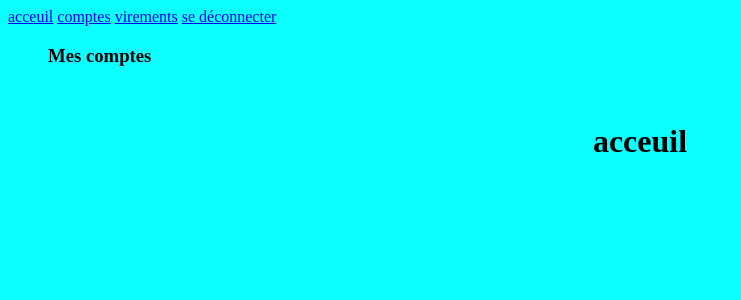
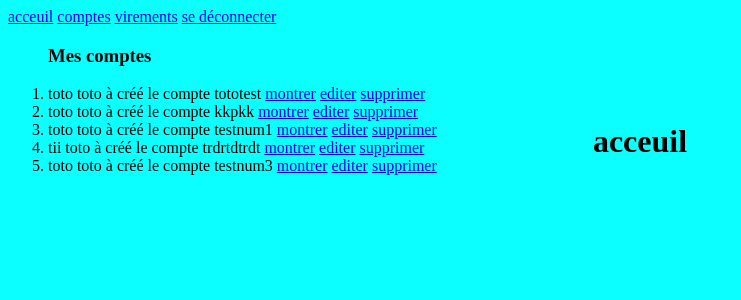
Before and after one commit to iiiiyama/SAE-401, a Django app: page /compte in a window 1280 px wide. Shown: the top 300 px of the page, without its empty margins (0-741 px from the left). Run offline with Django 4.2, Linux system fonts and the light colour scheme; data comes from the database, SQL or seed files in the repository; both versions use the stored data as it was after the commit.

Commit message:
ajout et affichage des comptes fonctionnel

```diff
--- a/banque/mybank/forms.py
+++ b/banque/mybank/forms.py
@@ -20,11 +20,11 @@ from . import models
 class accountForm(ModelForm):
     class Meta:
         model = models.account
-        fields = ('nom', 'prenom', 'email', 'nom_compte', 'num_compte')
+        fields = ('nom', 'prenom', 'adresse', 'email', 'nom_compte', 'num_compte')
         labels = {
             'nom' : _('Nom'),
             'prenom' : _('Prenom') ,
-            #'adresse' : _('Adresse'),
+            'adresse' : _('Adresse'),
             'email' : _('Email'),
             'nom_compte' : _('Nom_compte'),
             'num_compte' : _('Num_compte'),
@@ -44,7 +44,7 @@ class CustomUserCreationForm(UserCreationForm):
             raise ValidationError("pas le même mot de passe")
         return password2
 
-    def save(self):
+    def save(self, commit = True):
         user = User.objects.create_user(
             self.cleaned_data['username'],
             self.cleaned_data['password1'],
--- a/banque/mybank/models.py
+++ b/banque/mybank/models.py
@@ -18,13 +18,13 @@ class CustomUser(AbstractBaseUser):
 class account(models.Model):
     nom = models.CharField(max_length=100)
     prenom = models.CharField(max_length=100)
-    #adresse = models.CharField(max_length=200)
+    adresse = models.CharField(max_length=200)
     email = models.EmailField(max_length=30)
-    nom_compte = models.CharField(max_length=20, unique=True)
-    num_compte = models.CharField(max_length=10, unique=True)
+    nom_compte = models.CharField(max_length=20, unique=True, default='')
+    num_compte = models.IntegerField(unique=True)
 
     def __str__(self) -> str:
-        chaine = f"{self.prenom} {self.nom} à créé le compte "
+        chaine = f"{self.prenom} {self.nom} à créé le compte {self.nom_compte}"
         return chaine
 
     def repertoire(self):
--- a/banque/mybank/templates/compte.html
+++ b/banque/mybank/templates/compte.html
@@ -17,7 +17,7 @@
 {% block content %}
 <ol> <h3> Mes comptes</h3>
     {% for l in liste %}
-        <li> {{l}} <a href="/mybank/accounts/{{l.id}}/">montrer</a> <a href="/mybank/update/{{l.id}}/"> editer</a> <a href="/mybank/delete/{{l.id}}/"> supprimer</a></li>
+        <li> {{l}} <a href="/mybank/affiche/{{l.id}}/">montrer</a> <a href="/mybank/update/{{l.id}}/"> editer</a> <a href="/mybank/delete/{{l.id}}/"> supprimer</a></li>
     {% endfor %}
 </ol>
 {% endblock %}
--- a/banque/mybank/views.py
+++ b/banque/mybank/views.py
@@ -49,8 +49,8 @@ def accounts(request):
         return render(request, "addaccount.html", {"form": form})
 
 def affiche(request):
-    form = list(models.account.objects.all())
-    return render(request,"compte.html",{"form": form})
+    liste = list(models.account.objects.all())
+    return render(request,"compte.html",{"liste": liste})
 
 def update(request, id):
     account = models.account.objects.get(pk=id)
@@ -60,7 +60,7 @@ def update(request, id):
 def delete(id):
     account = models.account.objects.get(pk=id)
     account.delete()
-    return HttpResponseRedirect("/compte.html")
+    return HttpResponseRedirect("/compte")
 
 def updatetraitement(request, id):
     form = accountForm(request.POST)
@@ -68,7 +68,7 @@ def updatetraitement(request, id):
         account = form.save(commit=False)
         account.id = id
         account.save()
-        return HttpResponseRedirect("/compte.html")
+        return HttpResponseRedirect("/compte")
     else:
         return render(request, "addaccount.html", {"form": form, "id": id})
 
@@ -76,6 +76,6 @@ def traitement(request):
     form = accountForm(request.POST)
     if form.is_valid():
         form.save()
-        return HttpResponseRedirect("/compte.html")
+        return HttpResponseRedirect("/compte")
     else:
         return render(request,"addaccount.html", {"form": form})
```
Also changed, not shown: banque/db.sqlite3, banque/mybank/migrations/0004_account_nom_compte_alter_account_num_compte.py (added).
